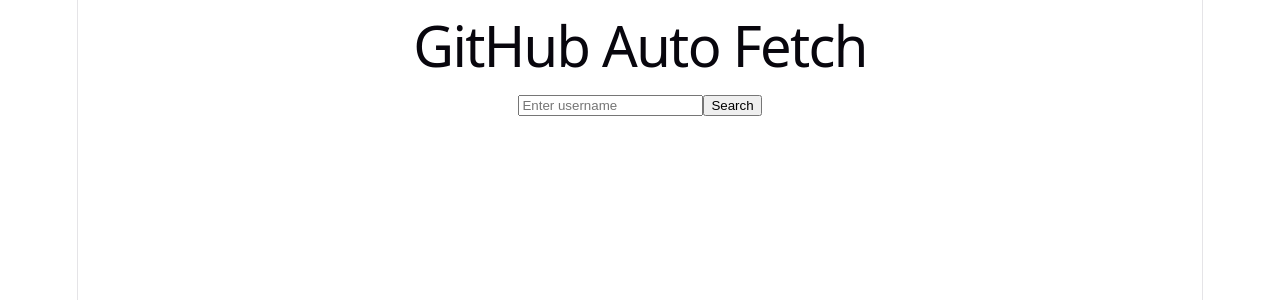
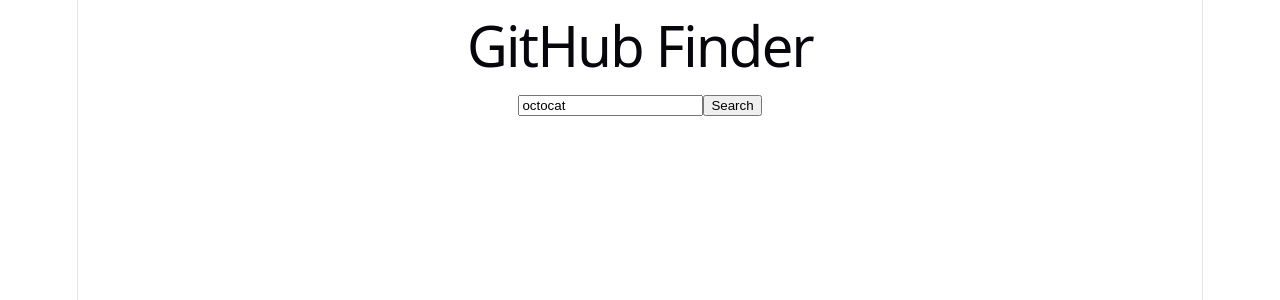
Before and after one commit to some-one-7/javascript-journey, a React (Vite) app in the folder Day-38-React-useEffect/: page / in a window 1280 px wide. Shown: the top 300 px of the page. Built offline with nearby package versions, Linux system fonts and the light colour scheme; no server answers.

Commit message:
Day 38: Add useEffect auto fetch

```diff
--- a/Day-38-React-useEffect/src/App.jsx
+++ b/Day-38-React-useEffect/src/App.jsx
@@ -1,17 +1,25 @@
-import { useState } from "react";
+import { useState, useEffect } from "react";
 
 export default function App() {
-  const [username, setUsername] = useState("");
+  const [username, setUsername] = useState("octocat");
 
-  const fetchUser = async () => { const res = await fetch("https://api.github.com/users/${username}"); const data = await res.json(); console.log(data); };
+  const fetchUser = async () => {
+    const res = await fetch(`https://api.github.com/users/${username}`);
+    const data = await res.json();
+    console.log(data);
+  };
+
+  // ✅ Auto fetch on page load
+  useEffect(() => {
+    fetchUser();
+  }, []);
 
   return (
-    <div className="container">
-      <h1>GitHub Auto Fetch</h1>
+    <div>
+      <h1>GitHub Finder</h1>
 
       <input
         type="text"
-        placeholder="Enter username"
         value={username}
         onChange={(e) => setUsername(e.target.value)}
       />
```
